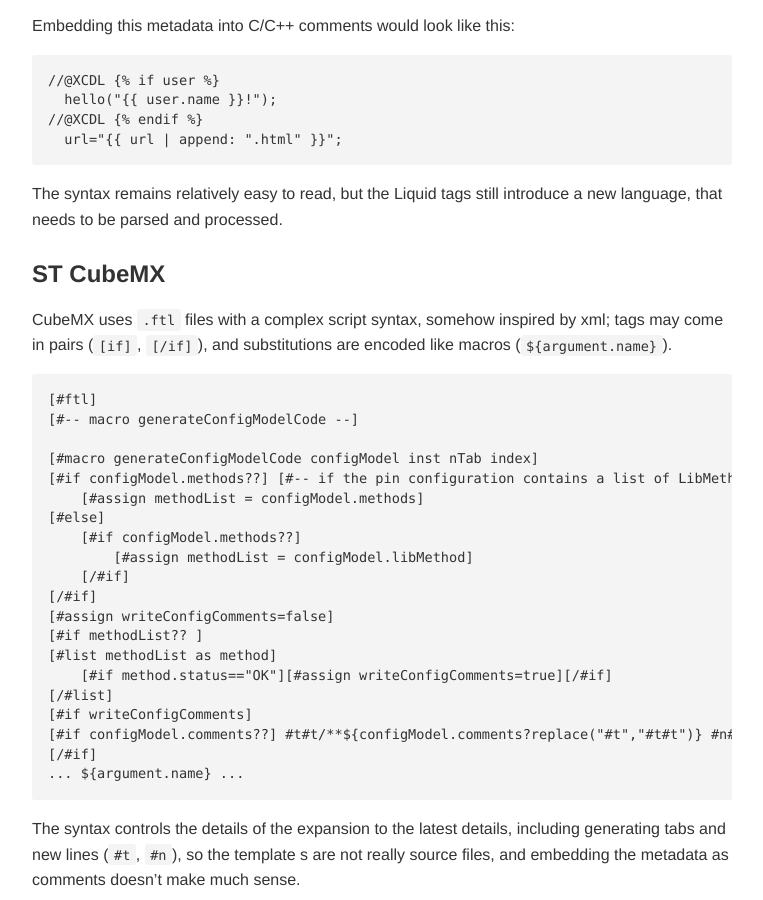
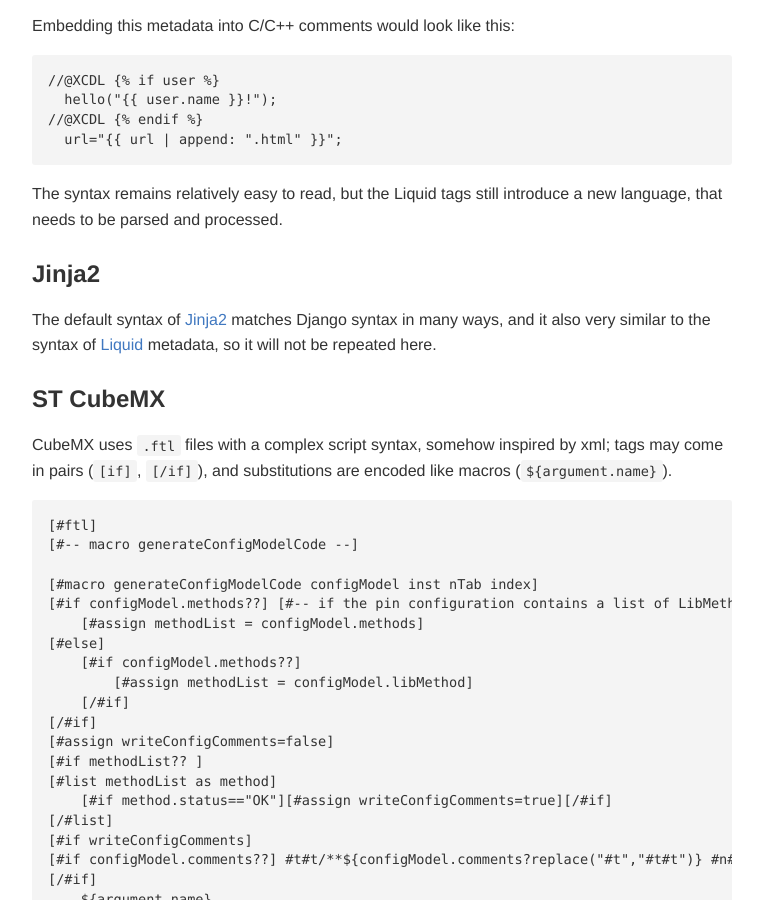
Before and after one commit to xcdl/xcdl.github.io-source, a Jekyll site: the page built from pages/work/preprocessor.md, in a window 1280 px wide and 900 px high, scrolled down 1399 px. Shown: the whole window, without its empty margins (118-881 px from the left). Built offline with Jekyll 4.4.1, drawn with Linux system fonts in a browser that asks for light colours; comment, search, counter and statistics services are not loaded; some of the changed text lies outside the part shown.

Commit message:
preprocessor: add Jinja

````diff
--- a/pages/work/preprocessor.md
+++ b/pages/work/preprocessor.md
@@ -52,6 +52,10 @@ Embedding this metadata into C/C++ comments would look like this:
 ```
 
 The syntax remains relatively easy to read, but the Liquid tags still introduce a new language, that needs to be parsed and processed.
+
+### Jinja2
+
+The default syntax of [Jinja2](http://jinja.pocoo.org/docs/dev/) matches Django syntax in many ways, and it also very similar to the syntax of [Liquid](https://shopify.github.io/liquid/) metadata, so it will not be repeated here.
 
 ### ST CubeMX
 
````
